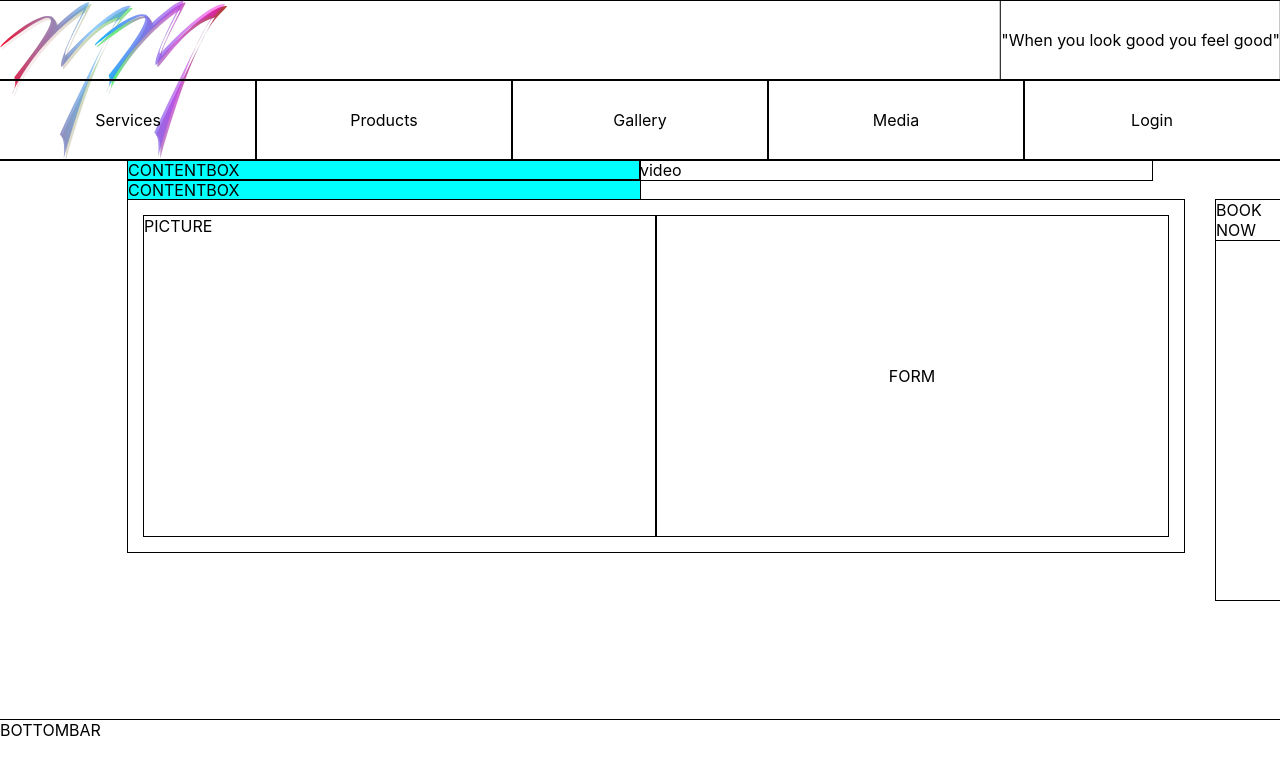
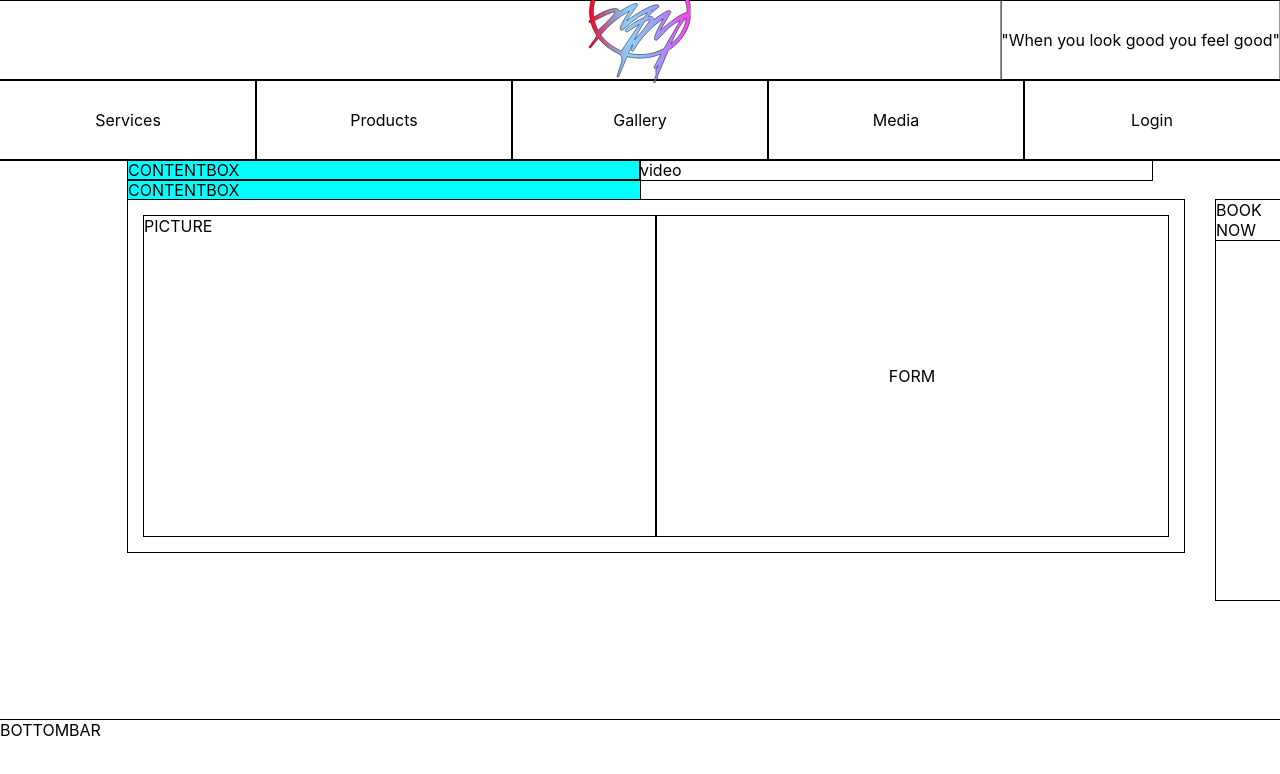
Before and after one commit to leobennett85/MMSalonV3, a React (Vite) app in the folder mmsalonv3/: page / in a window 1280 px wide. Shown: the top 774 px of the page. Built offline with nearby package versions, Linux system fonts and the light colour scheme.

Commit message:
Updated new logo

```diff
--- a/mmsalonv3/src/components/TopBar.jsx
+++ b/mmsalonv3/src/components/TopBar.jsx
@@ -1,10 +1,10 @@
-import Logo from '../assets/logo.svg'
+import Logo from '../assets/logobw.svg'
 import './topbar.css'
 
 const TopBar = () => {
     return (
         <>
-            <div className="tbFullWrap">
+            <div className="tbFullWrap center-ver-hor">
                 <img className="tbLogo" src={Logo} />
                 <div className="tbMenu center-ver-hor">
                     "When you look good you feel good"
--- a/mmsalonv3/src/components/topbar.css
+++ b/mmsalonv3/src/components/topbar.css
@@ -6,7 +6,8 @@
 }
 
 .tbLogo {
-    height: 200%;
+    position: absolute;
+    height: 15vh;
     width: auto;
 }
 
```
Also changed, not shown: mmsalonv3/src/assets/logobw.svg.
